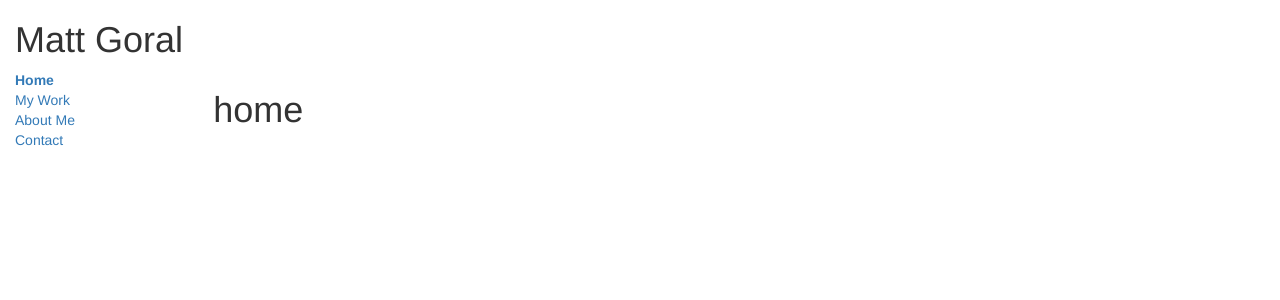
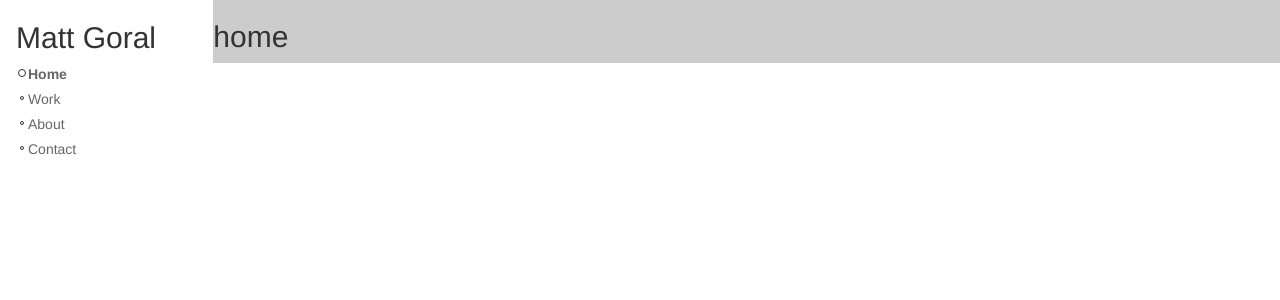
Before and after one commit to mattgoral/mattgoral.github.io, an Angular app: page /home in a window 1280 px wide. Shown: the top 300 px of the page. Built offline with nearby package versions, Linux system fonts and the light colour scheme.

Commit message:
make nav prettier and add responsive nav

```diff
--- a/src/app/about/about.component.html
+++ b/src/app/about/about.component.html
@@ -1,3 +1,3 @@
 <div id="about" class="row" [ngClass]="loadAnimation">
-	<h1>about</h1>
+	<h2>about</h2>
 </div>
--- a/src/app/app.component.html
+++ b/src/app/app.component.html
@@ -1,19 +1,37 @@
 <div class="container-fluid">
 	<div class="row">
-		<div class="col-lg-12">
+		<div class="navbar col-sm-12 col-md-2">
 			<h1 class="title" [ngClass]="titleAnimation">
-			  Matt Goral
+				  Matt Goral
 			</h1>
+			<nav>
+				<a id="nav-home" class="nav-item" routerLink="/home" routerLinkActive="active" [ngClass]="navAnimation">
+					<div class="bullet-container">
+						<div class="bullet"></div>
+					</div>
+					<span class="nav-text">Home</span>
+				</a>
+				<a id="nav-work" class="nav-item" routerLink="/work" routerLinkActive="active" [ngClass]="navAnimation">
+					<div class="bullet-container">
+						<div class="bullet"></div>
+					</div>
+					<span class="nav-text">Work</span>
+				</a>
+				<a id="nav-about" class="nav-item" routerLink="/about" routerLinkActive="active" [ngClass]="navAnimation">
+					<div class="bullet-container">
+						<div class="bullet"></div>
+					</div>
+					<span class="nav-text">About</span>
+				</a>
+				<a id="nav-contact" class="nav-item" routerLink="/contact" routerLinkActive="active" [ngClass]="navAnimation">
+					<div class="bullet-container">
+						<div class="bullet"></div>
+					</div>
+					<span class="nav-text">Contact</span>
+				</a>
+			</nav>
 		</div>
-	</div>
-	<div class="row">
-		<nav class="col-lg-2">
-			<a id="nav-home" class="nav-link" routerLink="/home" routerLinkActive="active" [ngClass]="navAnimation">Home</a>
-			<a id="nav-work" class="nav-link" routerLink="/work" routerLinkActive="active" [ngClass]="navAnimation">My Work</a>
-			<a id="nav-about" class="nav-link" routerLink="/about" routerLinkActive="active" [ngClass]="navAnimation">About Me</a>
-			<a id="nav-contact" class="nav-link" routerLink="/contact" routerLinkActive="active" [ngClass]="navAnimation">Contact</a>
-		</nav>
-		<div class="col-lg-10">
+		<div class="content col-sm-12 col-md-10">
 			<router-outlet></router-outlet>
 		</div>
 	</div>
--- a/src/app/app.component.scss
+++ b/src/app/app.component.scss
@@ -1,15 +1,98 @@
 @import "~compass-mixins/lib/_animate";
+@import "~compass-mixins/lib/_compass";
+
+$screen-sm: 768px;
+$screen-md: 992px;
+$screen-lg: 1200px;
 
 $animation-master: .5s;
 
+$bullet-start-size: 4px;
+$bullet-end-size: 8px;
+$bullet-container-size: 12px;
+$bullet-transition: .2s;
+
+app-root {
+	font-family: 'Lato', sans-serif;
+}
+
+.navbar {
+	font-weight: 300;
+}
+
+.title {
+	display: inline-block;
+	font-size: 30px;
+	font-weight: 300;
+	@media screen and (max-width: $screen-md) {
+		margin: 20px 20px 0 0;
+	}
+}
+
 nav {
+	display: inline-block;
+
 	.active {
-		font-weight: bold;
+		font-weight: 700;
+		padding: 0px;
 	}
 
-	.nav-link {
+	.nav-item {
+		@media screen and (min-width: $screen-md) {
+			border-bottom: 2px solid white;
+
+		}
+
+		@media screen and (min-width: $screen-md) {
+			width: 100%;
+			margin-bottom: 3px;
+		}
+
 		display: inline-block;
-		width: 100%;
+		margin-right: 10px;
+		color: #666;
+		text-decoration: none;
+
+		.bullet-container {
+			@media screen and (max-width: $screen-md) {
+				display: none;
+			}
+			display: inline-block;
+			width: $bullet-container-size;
+			height: $bullet-container-size;
+			padding: (($bullet-container-size - $bullet-start-size) / 2);
+			text-align: center;
+
+			.bullet {
+				border-radius: 100%;
+				width: $bullet-start-size;
+				height: $bullet-start-size;
+				border: 1px solid #333;
+			}
+		}
+
+		&:hover, &.active {
+			@media screen and (max-width: $screen-md) {
+				border-bottom: 2px solid #333;
+				@include transition(.05s);
+			}
+			@media screen and (min-width: $screen-md) {
+				.bullet-container {
+					padding: (($bullet-container-size - $bullet-end-size) / 2);
+					@include transition($bullet-transition);
+					.nav-text {
+						color: #333;
+						@include transition($bullet-transition);
+					}
+					.bullet {
+						width: $bullet-end-size;
+						height: $bullet-end-size;
+						border: 1px solid #333;
+						@include transition($bullet-transition);
+					}
+				}
+			}
+		}
 	}
 
 	#nav-home {
--- a/src/app/contact/contact.component.html
+++ b/src/app/contact/contact.component.html
@@ -1,3 +1,3 @@
 <div id="about" class="row" [ngClass]="loadAnimation">
-	<h1>contact</h1>
+	<h2>contact</h2>
 </div>
--- a/src/app/home/home.component.html
+++ b/src/app/home/home.component.html
@@ -1,3 +1,3 @@
 <div id="home" class="row" [ngClass]="loadAnimation">
-	<h1>home</h1>
+	<h2>home</h2>
 </div>
--- a/src/app/home/home.component.scss
+++ b/src/app/home/home.component.scss
@@ -3,4 +3,6 @@
 
 #home {
 	@include animation-duration($animation-master);
+
+	background-color: #ccc;
 }
--- a/src/app/work/work.component.html
+++ b/src/app/work/work.component.html
@@ -1,3 +1,3 @@
 <div id="work" class="row" [ngClass]="loadAnimation">
-	<h1>work</h1>
+	<h2>work</h2>
 </div>
--- a/src/index.html
+++ b/src/index.html
@@ -7,6 +7,7 @@
 
   <meta name="viewport" content="width=device-width, initial-scale=1">
   <link rel="icon" type="image/x-icon" href="favicon.ico">
+  <link href="https://fonts.googleapis.com/css?family=Lato:300,400,700" rel="stylesheet">
 </head>
 <body>
   <app-root>
```
